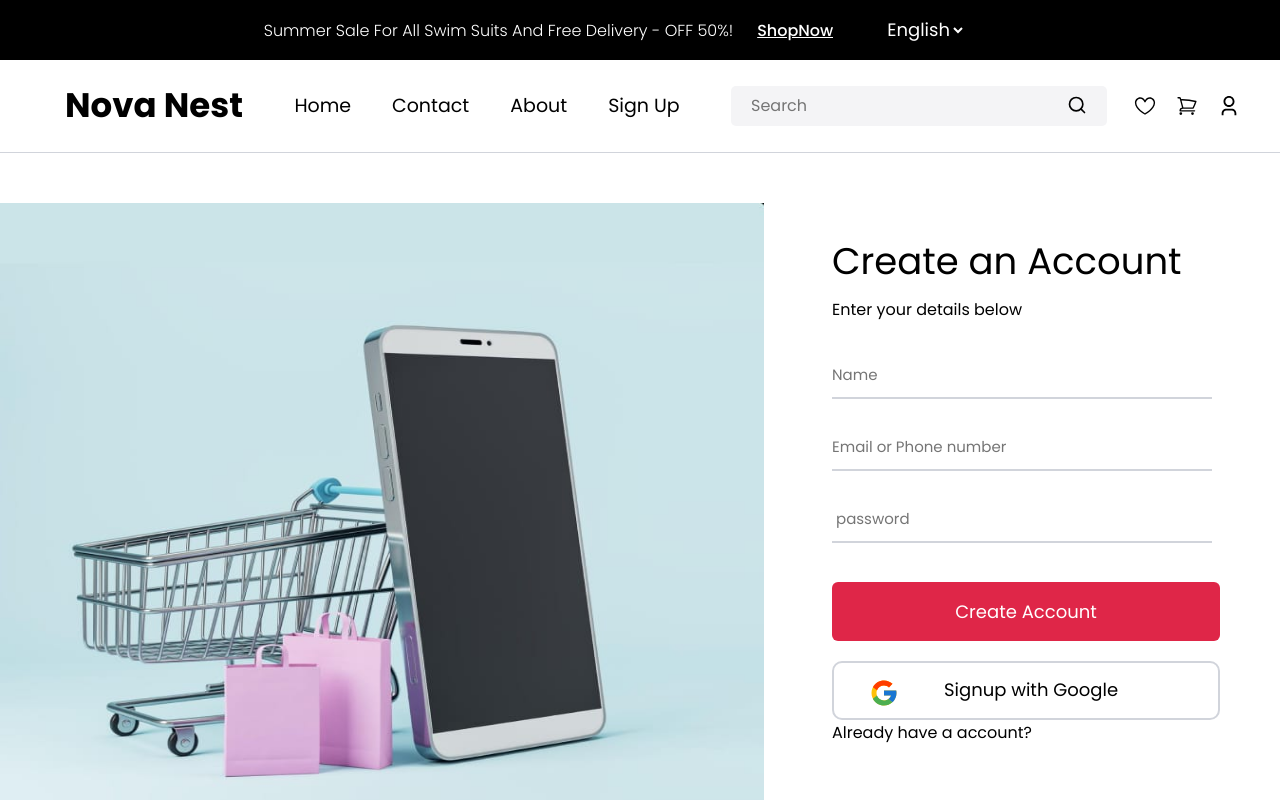
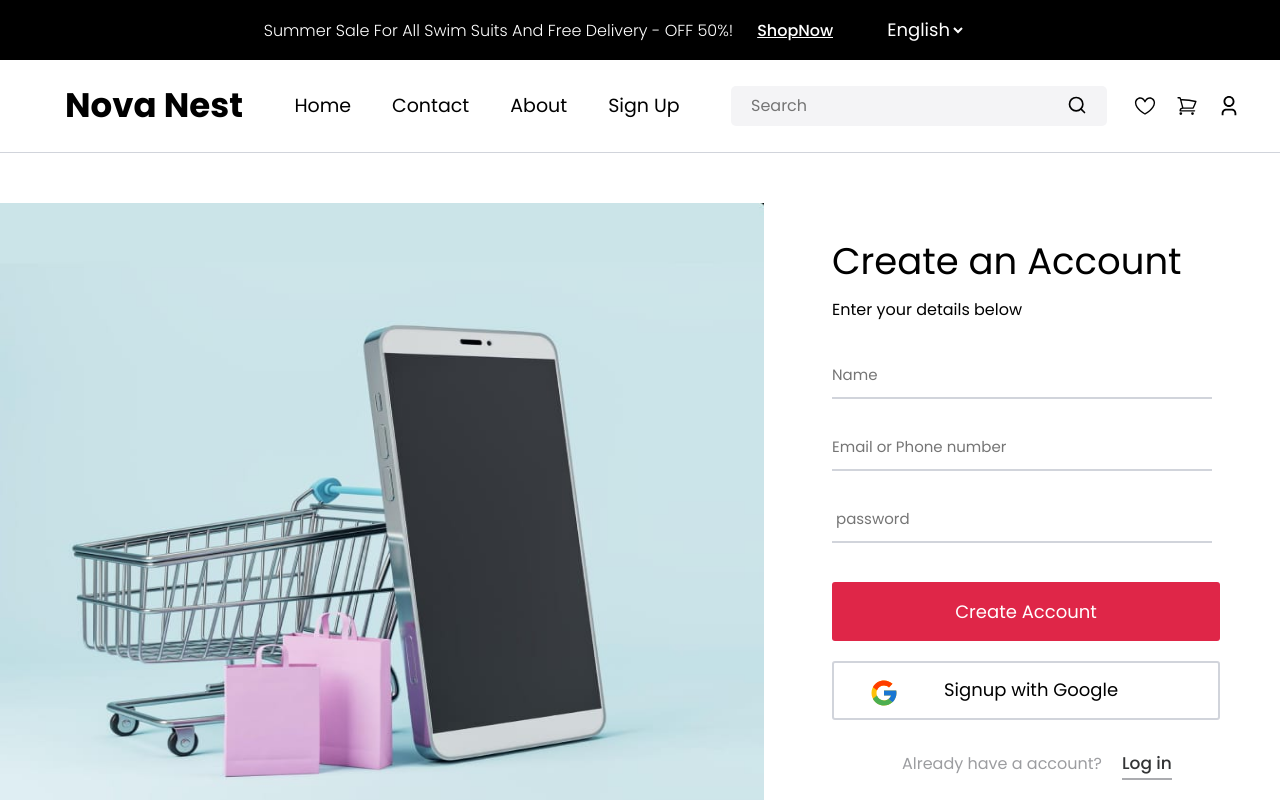
Before and after one commit to Prachi55-ops/Nova-Nest, a React (Vite) app: page /Signup in a window 1280 px wide. Shown: the top 800 px of the page. Built offline with nearby package versions, Linux system fonts and the light colour scheme.

Commit message:
Finish Signup page UI

```diff
--- a/src/pages/Signup/Signup.css
+++ b/src/pages/Signup/Signup.css
@@ -65,7 +65,7 @@ border-bottom: 2px solid #D1D4DB;
 
 }.create-account-btn{
 background-color: #DF2648;
-    border-radius: 6px;
+    border-radius: 3px;
     height: 59px;
     width: 388px;
     margin-top: 39px;
@@ -77,7 +77,7 @@ background-color: #DF2648;
 
 }.signup-google-btn{
 background-color: #ffffff;
-    border-radius: 10px;
+    border-radius: 3px;
     height: 59px;
     width: 388px;
     margin-top: 20px;
@@ -91,4 +91,20 @@ color: rgb(0, 0, 0);
   font-size: 30px;
   padding: 13px 35px;
 
+}.login-btn{
+  border: none;
+  border-bottom: 2px solid #abacb0;
+  background-color: #ffffff;
+  height: 30px;
+  margin-left: 20px;
+
+}.login-btn p{
+   font-size: 17px;
+   font-weight: 500;
+   color: #333435;
 }
+.login-text{
+  margin-top: 30px;
+  margin-left: 70px;
+  color: #9c9da0;
+}
--- a/src/pages/Signup/Signup.jsx
+++ b/src/pages/Signup/Signup.jsx
@@ -55,8 +55,15 @@ function Signup() {
             <h5 ><FcGoogle /></h5>
            <p> Signup with Google</p>
           </button>
+
+        <div className='login-text'>Already have a account?
+           <button type="buton" className="login-btn ">
+           <p>Log in</p>
+          </button>
+        </div>
+
         </form>
-        <p >Already have a account?</p>
+
  </div>
  <div className='col-sm-2'></div>
          </div>
```
